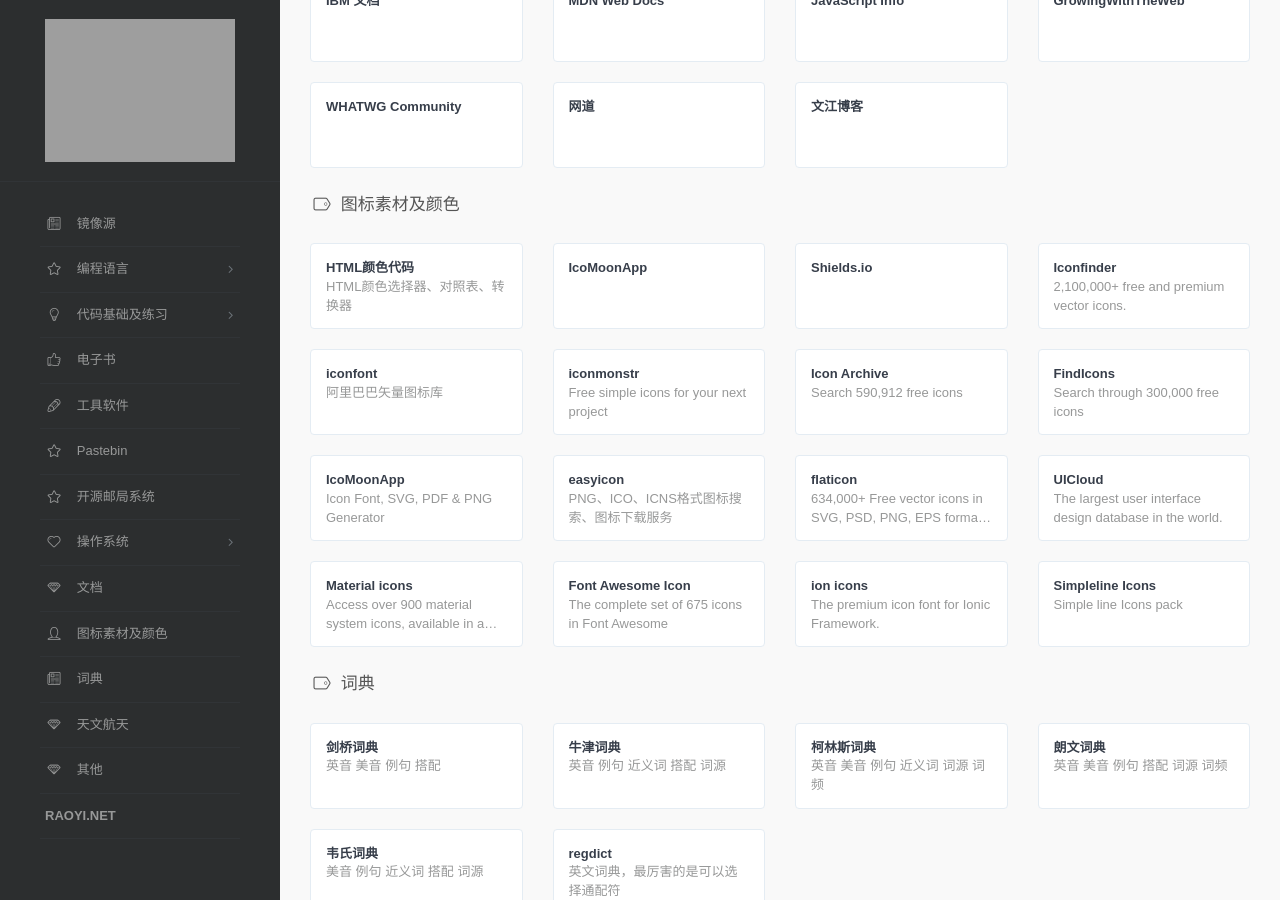
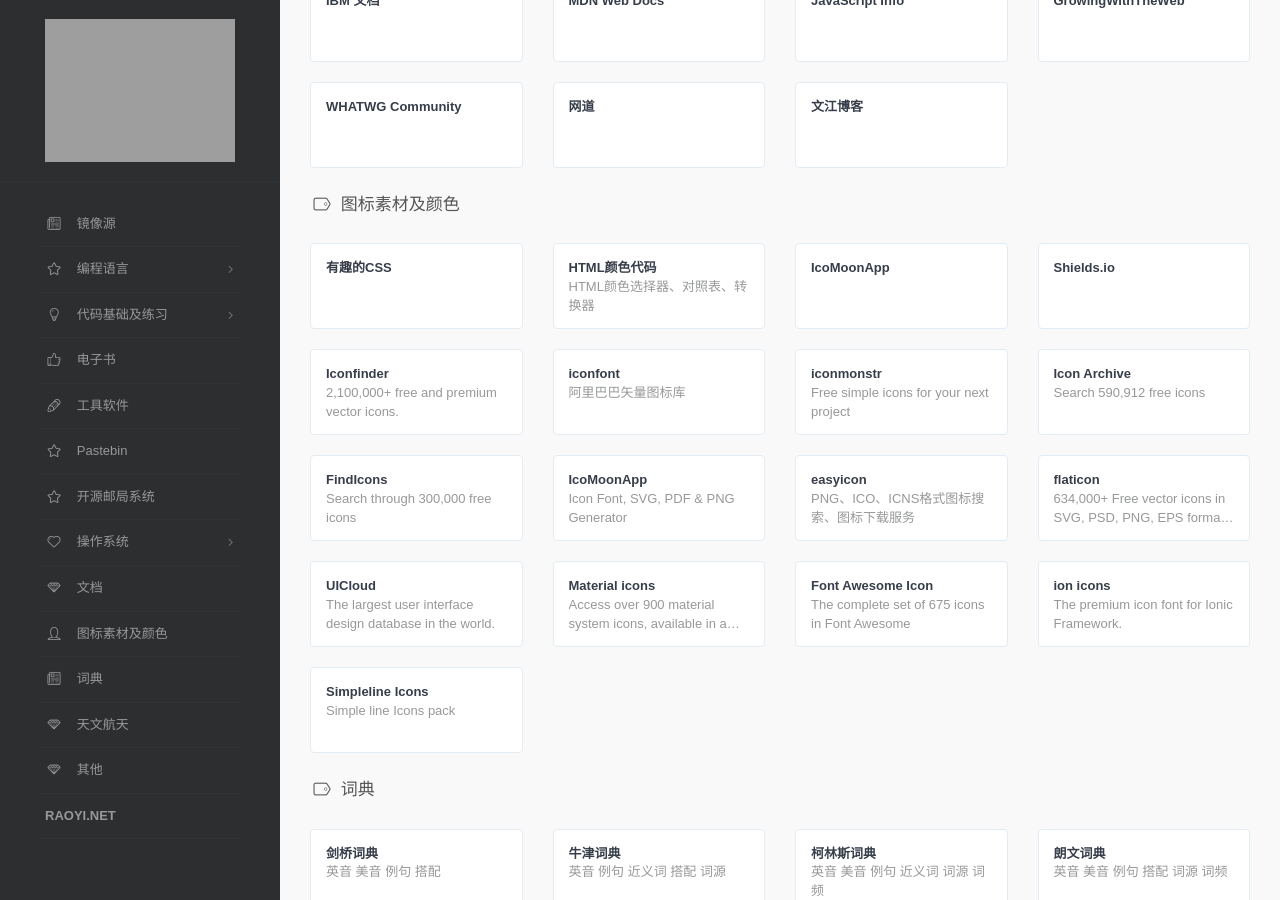
Before and after one commit to raoyi/webstack, a Jekyll site: the page built from index.html, in a window 1280 px wide and 900 px high, scrolled down 4131 px. Built offline with Jekyll 4.4.1, drawn with Linux system fonts in a browser that asks for light colours; some web fonts are replaced.

Commit message:
Update webstack.yml

```diff
--- a/_data/webstack.yml
+++ b/_data/webstack.yml
@@ -297,6 +297,8 @@
 - name: 图标素材及颜色
   icon: linecons-user
   links:
+    - title: 有趣的CSS
+      url: https://funcss.liujueyi.cn/
     - title: HTML颜色代码
       url: https://htmlcolorcodes.com/zh/
       description: HTML颜色选择器、对照表、转换器
```
